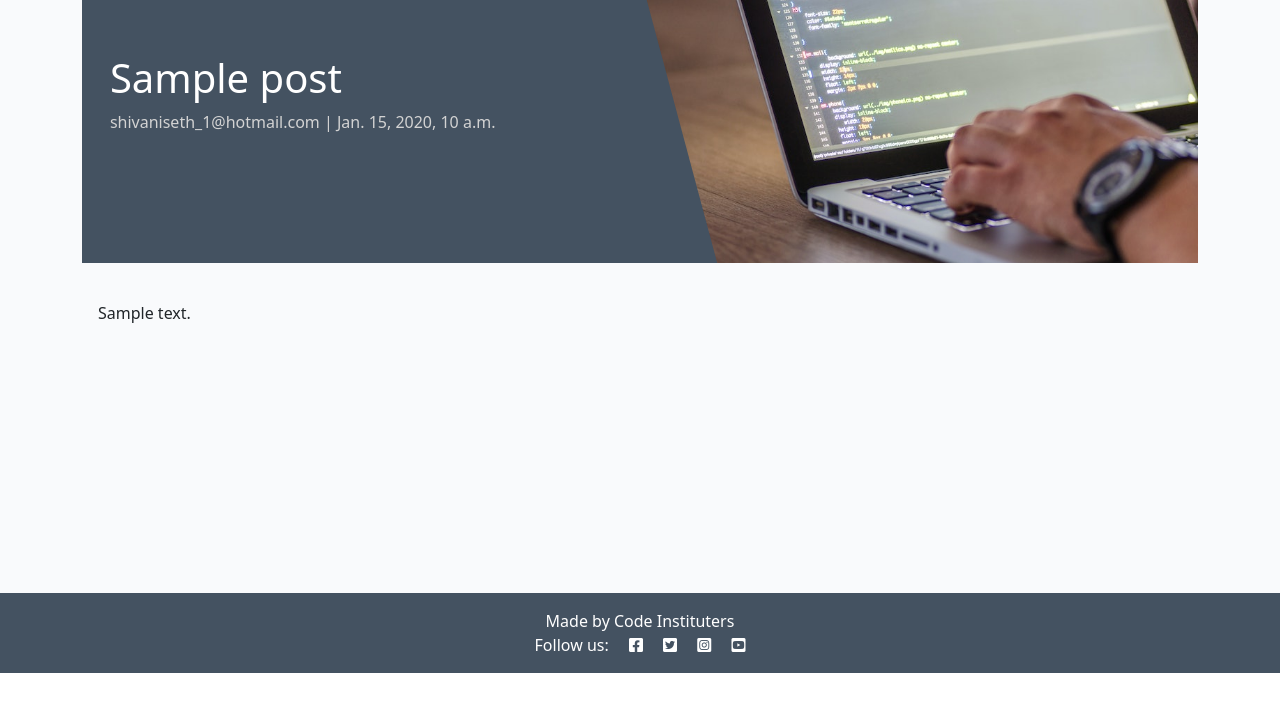
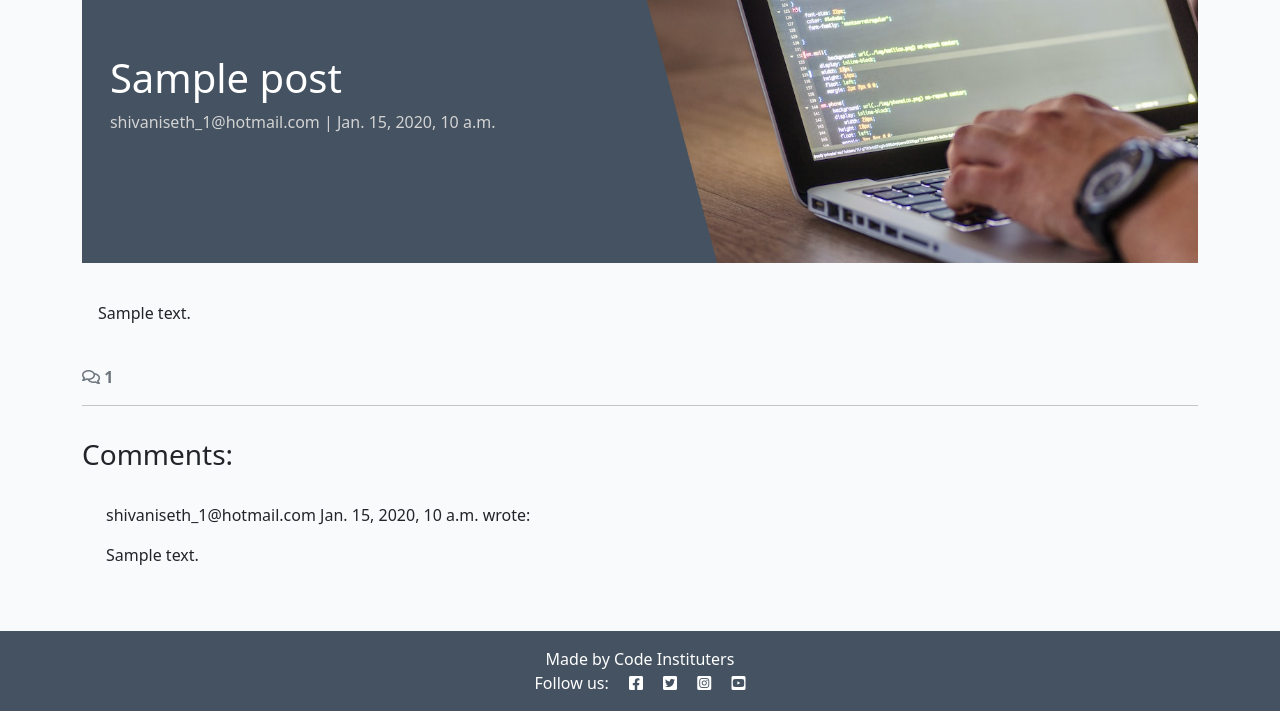
Before and after one commit to shivani-CI/django-blog, a Django app: a page that uses blog/templates/blog/post_detail.html in a window 1280 px wide. Shown: the part 127-838 px from the top of the page. Before the commit the page ends 800 px from the top, so only its background shows below. Run offline with Django 4.2, Linux system fonts and the light colour scheme; data comes from the database, SQL or seed files in the repository; tables that the repository leaves empty hold one stand-in row (values such as "Sample post").

Commit message:
display approved comments on the post

```diff
--- a/blog/templates/blog/post_detail.html
+++ b/blog/templates/blog/post_detail.html
@@ -29,6 +29,48 @@
             </div>
         </div>
     </div>
+    <!-- Displaying count of comments -->
+    <div class="row">
+        <div class="col-12">
+            <strong class="text-secondary">
+                <i class="far fa-comments"></i> {{ comment_count }}
+            </strong>
+        </div>
+        <div class="col-12">
+            <hr>
+        </div>
+    </div>
+    <!-- Displaying Comments -->
+    <div class="row">
+        <div class="col-md-8 card mb-4  mt-3 ">
+            <h3>Comments:</h3>
+            <div class="card-body">
+                <!-- We want a for loop inside the empty control tags
+                to iterate through each comment in comments -->
+                {% for comment in comments %}
+                <div class="p-2 comments
+                    {% if not comment.approved and comment.author == user %}
+                    faded{% elif not comment.approved %} d-none{% endif %}">
+                    <p class="font-weight-bold">
+                        {{ comment.author }}
+                        <span class="font-weight-normal">
+                            {{ comment.created_on }}
+                        </span> wrote:
+                    </p>
+                    <div id="comment{{ comment.id }}">
+                        {{ comment.body | linebreaks }}
+                    </div>
+                    {% if not comment.approved and comment.author == user %}
+                    <p class="approval">
+                        This comment is awaiting approval
+                    </p>
+                    {% endif %}
+                </div>
+                <!-- Our for loop ends here -->
+                {% endfor %}
+            </div>
+        </div>
+    </div>
 </div>
 
 {% endblock content %}
--- a/blog/views.py
+++ b/blog/views.py
@@ -29,9 +29,15 @@ def post_detail(request, slug):
 
     queryset = Post.objects.filter(status=1)
     post = get_object_or_404(queryset, slug=slug)
+    comments = post.comments.all().order_by("-created_on")
+    comment_count = post.comments.filter(approved=True).count()
 
     return render(
         request,
         "blog/post_detail.html",
-        {"post": post,},
+        {
+            "post": post,
+            "comments": comments,
+            "comment_count": comment_count,
+        },
     )
--- a/codestar/settings.py
+++ b/codestar/settings.py
@@ -27,7 +27,7 @@ TEMPLATES_DIR = os.path.join(BASE_DIR, 'templates')
 SECRET_KEY = 'django-insecure-e)ldzyu=*$)r$xmb0t9u)o=2wc=9%a&9&@e=i^57#kun=y!8%5'
 
 # SECURITY WARNING: don't run with debug turned on in production!
-DEBUG = False
+DEBUG = True
 
 ALLOWED_HOSTS = [".codeinstitute-ide.net",'.herokuapp.com']
 
```
